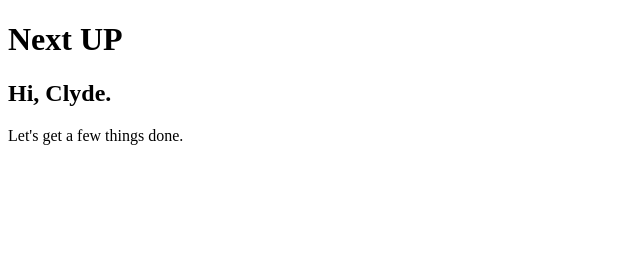
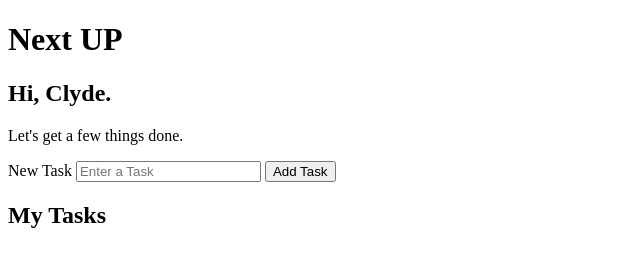
Before and after one commit to clydeezy1/week-five-project, a plain HTML site: page index.html in a window 1280 px wide. Shown: the whole page, without its empty margins (0-640 px from the left). Drawn offline with Linux system fonts and the light colour scheme.

Commit message:
Add task form and task list structure

```diff
--- a/index.html
+++ b/index.html
@@ -5,7 +5,7 @@
     <meta name="viewport" content="width=device-width, initial-scale=1.0">
     <title>Next Up - My Tasks</title>
     <link rel="stylesheet" href="styles.css">
-    <script src="./js/script.js"></script>
+    <script src="scrip.js" defer></script>
 
 </head>
 <body>
@@ -16,11 +16,21 @@
         <section class="greeting">
             <h2> Hi, Clyde.</h2>
             <p>Let's get a few things done.</p>
+        </section>
 
-        </main>
-
-
+        <form id="todoForm">
+            <label for="todoInput">New Task</label>
+            <input type="text" id="todoInput" placeholder="Enter a Task">
+            <button type="submit">Add Task</button>
+        </form>
+        <p id="todoError" role="alert".></p>
+        <section class="tasks">
+            <h2>My Tasks</h2>
+            <ul id="todoList">
+                <!--<li placeholder="Sample Task 1" id="Sample Task1"></li>// -->
+            </ul>
         </section>
+    </main>
 
 </body>
 </html>
```
Also changed, not shown: 1 other file.
